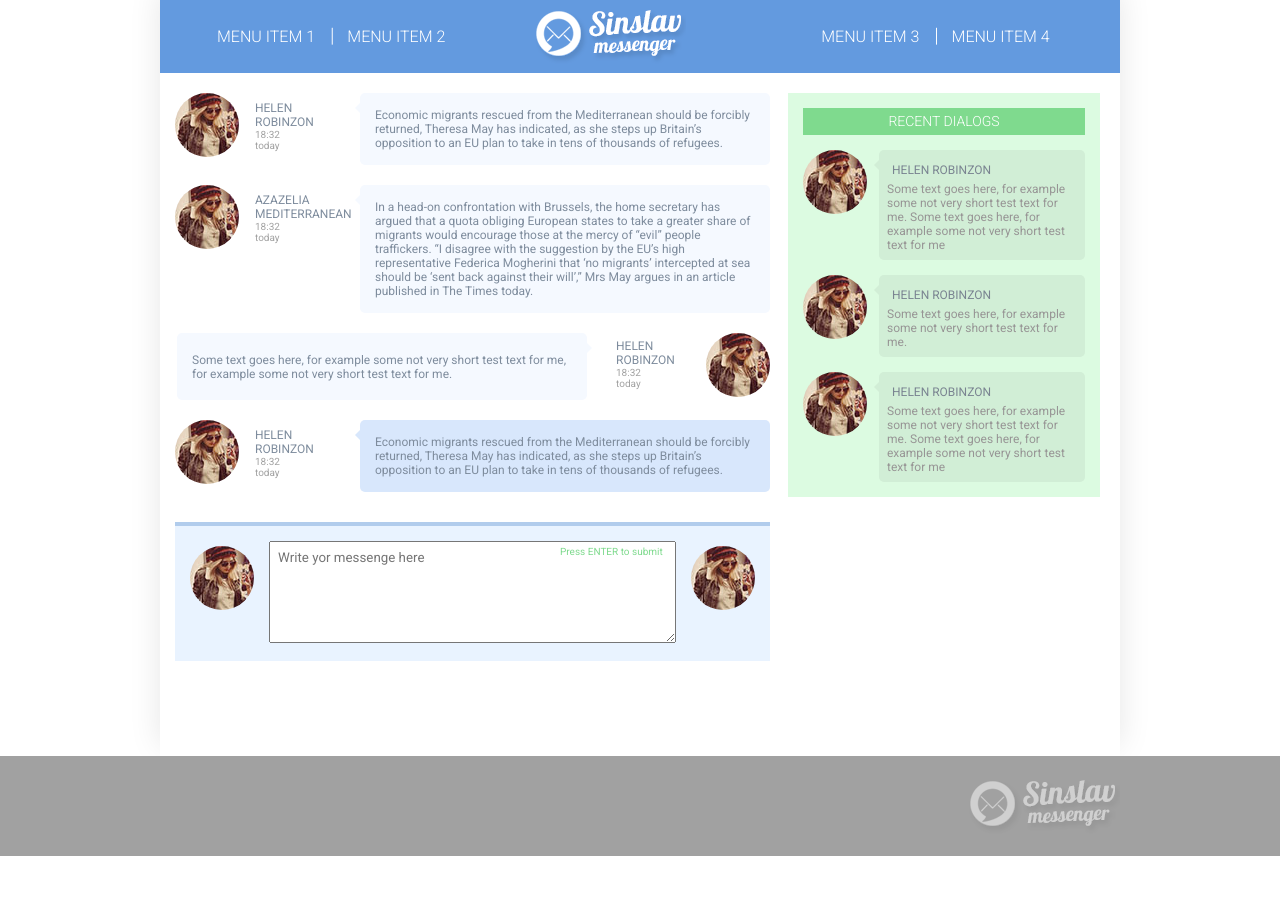
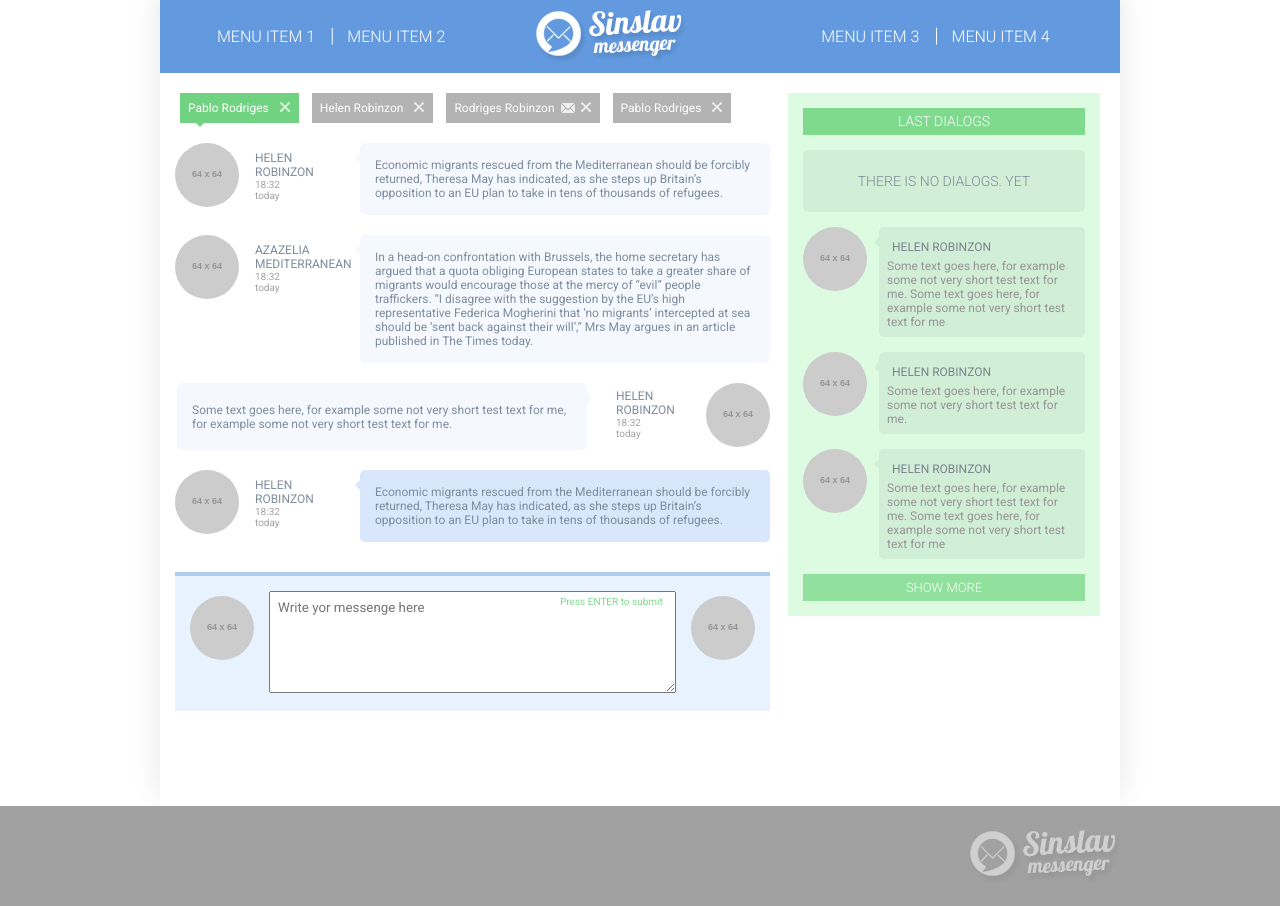
Before and after one commit to sinslav/messenger2, a plain HTML site: page index.html in a window 1280 px wide. Before the commit the page ends 856 px from the top, so only its background shows below. Drawn offline with Linux system fonts and the light colour scheme; placeholder pictures from the web are drawn by us.

Commit message:
new file:   test.js

```diff
--- a/css/main.css
+++ b/css/main.css
@@ -224,12 +224,11 @@ figcaption .hhmm{
 	top: 10px;
 }
 .reply img:hover{
-	opacity: 0.9;
+	opacity: 0.8;
 }
 .messenge:hover .messengebubble{
 	color: #455972;
 }
-
 
 
 aside h2{
@@ -264,9 +263,11 @@ aside .recent-messenge:last-of-type{
 	border-radius: 50%;
 	display: inline-block;
 	float: left;
-
 }
 
+.recent-messenge img:hover{
+	opacity: 0.8;
+}
 .recent-messenge .recent-messengebubble{
 	display: inline-block;
 	float: right;
@@ -275,6 +276,8 @@ aside .recent-messenge:last-of-type{
 	min-height: 60px;
 	border-radius: 5px;
 	position: relative;
+	padding: 8px;
+
 }
 
 .recent-messenge .recent-messengebubble:before{
@@ -289,11 +292,15 @@ aside .recent-messenge:last-of-type{
 	right: 100%;
 }
 
+.recent-messenge .recent-messengebubble a{
+	text-decoration: none;
+	color: #979595;
+}
 
-
-.recent-messenge .recent-messengebubble {
-	padding: 8px;
-	color: #979595;
+.recent-messenge .recent-messengebubble:hover {
+	color: #5f5454;
+	background-color: #bdf0c6;
+	cursor: default;
 }
 
 .recent-messenge .name a{
@@ -309,7 +316,7 @@ aside .recent-messenge:last-of-type{
 }
 
 .recent-messenge>img:hover{
-	opacity: 0.9;
+	opacity: 0.8;
 }
 
 form{
@@ -361,3 +368,101 @@ input[type="submit"]{
 	visibility: hidden;
 	position: absolute;
 }
+
+.tab-container{
+	padding: 0;
+	margin:0 20px 20px 20px;
+	position: relative;
+}
+.tab-container .one-tab{
+	list-style-type: none;
+	list-style-position: inside;
+	display: inline-block;
+	padding: 8px;
+	background-color: #a1a1a1;
+	margin-right: 10px;
+	color: #ffffff;
+	cursor: pointer;
+	opacity: 0.8;
+	position: relative;
+}
+
+
+.tab-container .one-tab:hover{
+	opacity: 1;
+}
+.tab-container .close-tab{
+	margin-left: 10px;
+	float: right;
+	width: 12px;
+	height: 12px;
+	background-image: url(../img/close.png);
+	cursor: pointer;
+}
+
+.tab-container .one-tab.active{
+		background-color: #4ec862;
+}
+.tab-container .one-tab.active:after{
+	content: "";
+	width: 0px;
+	height: 0px;
+	border: 5px solid transparent;
+	border-top-color: #4ec862;
+	display: block;
+	position: absolute;
+	bottom: -9px;
+	left: 15px;
+}
+
+.tab-container .one-tab .close-tab:hover{
+	background-image: url(../img/closehover.png);
+}
+
+.tab-container .one-tab.new-mail .close-tab:before{
+	content: "";
+	width: 16px;
+	height: 16px;
+	display: block;
+	position: absolute;
+	background-image: url(../img/mail.png);
+	background-repeat: no-repeat;
+	top: 7px;
+	right: 23px;
+	opacity: 0.8
+}
+.tab-container .one-tab.new-mail .close-tab{
+		margin-left		: 25px;
+
+}
+
+aside .more a{
+	text-transform: uppercase;
+	text-decoration: none;
+	color: #ffffff;
+	font-size: 13px;
+	display: inline-block;
+	background-color: #7fda8e;
+	text-align: center;
+	font-weight: 300;
+	width: 100%;
+	line-height: 27px;
+	opacity: 0.8;
+}
+aside .more:hover a{
+	opacity: 1;
+}
+
+aside .empty{
+	text-transform: uppercase;
+	font-size: 14px;
+	display: inline-block;
+	background-color: #d1eed6;
+	text-align: center;
+	font-weight: 300;
+	width: 100%;
+	line-height: 62px;
+	border-radius: 5px;
+	margin: 15px 0;
+	cursor: default;
+}
--- a/index.html
+++ b/index.html
@@ -4,7 +4,7 @@
     <meta http-equiv="Content-type" content="text/html; charset=utf-8">
     <meta http-equiv="X-UA-Compatible" content="IE=Edge">
     <title>Mesenger layout whithout bootstarap</title>
-    <link rel="stylesheet" type="text/css" href="../messenger2/css/main.css">
+    <link rel="stylesheet" type="text/css" href="/css/main.css"/>
     <!--[if lt IE 9]>
     <script src="http://html5shiv.googlecode.com/svn/trunk/html5.js"></script>
     <![endif]-->
@@ -24,46 +24,55 @@
 
 <!-- Правая колонка -->
 		<aside>
-			<h2>recent dialogs</h2>
+			<h2>last dialogs</h2>
+			<div class="empty">There is no dialogs. Yet</div>
 		<!--Маленькое сообщение begin-->
  			<div class="recent-messenge">
-				<img src="img/pesron.jpg">
+				<a href="#"><img src="http://placehold.it/64x64"></a>
 				<div class="recent-messengebubble">
 					<div class="name"><a href="#">Helen robinzon</a></div>
-					<p>Some text goes here, for example some not very short test text for me. Some text goes here, for example some not very short test text for me</p>
+					<a href="#"><p>Some text goes here, for example some not very short test text for me. Some text goes here, for example some not very short test text for me</p></a>
 				</div>
 			</div>
 		<!--Маленькое сообщение end-->
 		<!--Маленькое сообщение begin-->
  			<div class="recent-messenge">
-				<img src="img/pesron.jpg">
+				<a href="#"><img src="http://placehold.it/64x64"></a>
 				<div class="recent-messengebubble">
 					<div class="name"><a href="#">Helen robinzon</a></div>
-					<p>Some text goes here, for example some not very short test text for me. </p>
+					<a href="#"><p>Some text goes here, for example some not very short test text for me. </p></a>
 				</div>
 			</div>
 		<!--Маленькое сообщение end-->
 		<!--Маленькое сообщение begin-->
  			<div class="recent-messenge">
-				<img src="img/pesron.jpg">
+				<a href="#"><img src="http://placehold.it/64x64"></a>
 				<div class="recent-messengebubble">
 					<div class="name"><a href="#">Helen robinzon</a></div>
-					<p>Some text goes here, for example some not very short test text for me. Some text goes here, for example some not very short test text for me</p>
+					<a href="#"><p>Some text goes here, for example some not very short test text for me. Some text goes here, for example some not very short test text for me</p></a>
 				</div>
 			</div>
 		<!--Маленькое сообщение end-->
-
+			<div class="more">
+				<a href="#">show more</a>
+			</div>
 		</aside>
 <!-- КОнец правой колонки  -->
 
 
 <!-- Центральная колонка -->
 		<section>
+		<ul class="tab-container">
+			<li class="one-tab active">Pablo Rodriges<div class="close-tab"></div></li>
+			<li class="one-tab">Helen Robinzon<div class="close-tab"></div></li>
+			<li class="one-tab new-mail">Rodriges Robinzon<div class="close-tab"></div></li>
+			<li class="one-tab">Pablo Rodriges<div class="close-tab"></div></li>
+		</ul>
 			<div class="main">
 				<!-- одно сообщение begin-->
 				<div class="messenge">
 					<figure>
-						<a class="hideurl" href="#"><img src="img/pesron.jpg"></a>
+						<a class="hideurl" href="#"><img src="http://placehold.it/64x64"></a>
 						<figcaption>
 							<div class="name"><a href="#">Helen robinzon</a></div>
 							<div class="hhmm">18:32 today</div>
@@ -76,7 +85,7 @@
 						<!-- одно сообщение begin-->
 				<div class="messenge">
 					<figure>
-						<a class="hideurl" href="#"><img src="img/pesron.jpg"></a>
+						<a class="hideurl" href="#"><img src="http://placehold.it/64x64"></a>
 						<figcaption>
 							<div class="name"><a href="#">AZAzelia Mediterranean	</a></div>
 							<div class="hhmm">18:32 today</div>
@@ -89,7 +98,7 @@
 						<!-- одно сообщение begin-->
 				<div class="messenge reply">
 					<figure>
-						<a class="hideurl" href="#"><img src="img/pesron.jpg"></a>
+						<a class="hideurl" href="#"><img src="http://placehold.it/64x64"></a>
 						<figcaption>
 							<div class="name"><a href="#">Helen robinzon</a></div>
 							<div class="hhmm">18:32 today</div>
@@ -102,7 +111,7 @@
 					<!-- одно сообщение begin-->
 				<div class="messenge unread">
 					<figure>
-						<a class="hideurl" href="#"><img src="img/pesron.jpg"></a>
+						<a class="hideurl" href="#"><img src="http://placehold.it/64x64"></a>
 						<figcaption>
 							<div class="name"><a href="#">Helen robinzon</a></div>
 							<div class="hhmm">18:32 today</div>
@@ -116,12 +125,12 @@
 					</div>
 			<div class="messenge-input">
 				<form id="messenge" name="messenge" method="post">
-				<img class="iam" src="img/pesron.jpg">
+				<img class="iam" src="http://placehold.it/64x64">
 					<div class="send-messenge"></div>
 						<textarea formid="messenge" name="new-messenge" class="new-messenge" placeholder="Write yor messenge here"></textarea>
 						<input  type="submit" value="Submit" tabindex="-1">
 
-					<img class="recipient" src="img/pesron.jpg">
+					<img class="recipient" src="http://placehold.it/64x64">
 				</form>
 
 
```
Also changed, not shown: js/userList.js (added, +38 -0 lines), img/0.jpg (added), img/1.jpg (added), img/2.jpg (added), img/3.jpg (added), img/4.jpg (added), img/5.jpg (added), img/6.jpg (added), img/close.png (added), img/closehover.png (added), img/mail.png (added), test.js (added).
